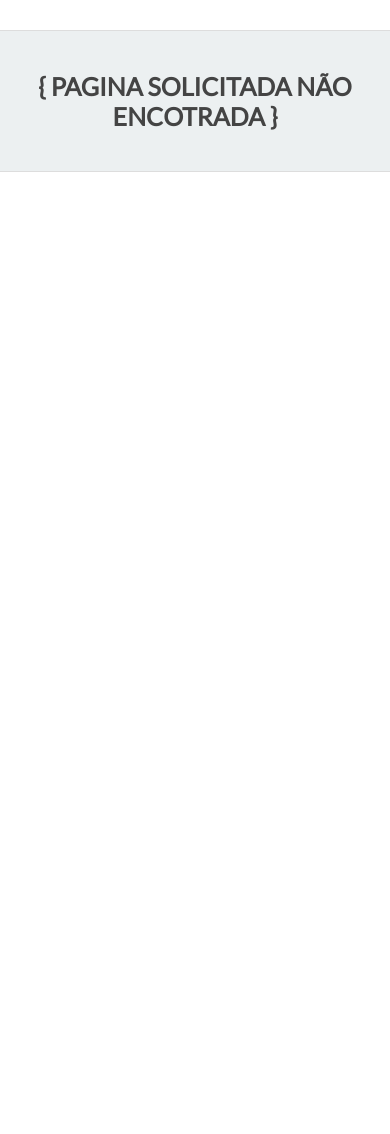
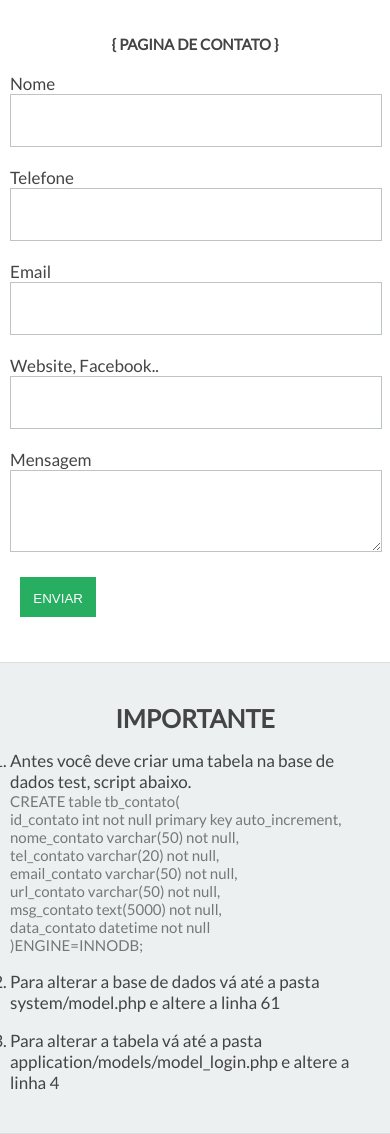
Before and after one commit to LennonSantos/ci_basic, a CodeIgniter app: page /ci_basic/contato in a window 390 px wide. Shown: the part 125-1259 px from the top of the page. Before the commit the page ends 297 px from the top, so only its background shows below. Run offline with CodeIgniter, Linux system fonts and the light colour scheme; some libraries are stand-ins or nearby versions.

Commit message:
update 0.2
foi realizado algumas alterações

```diff
--- /dev/null
+++ b/application/controllers/contato.php
@@ -0,0 +1,73 @@
+<?php if ( ! defined('BASEPATH')) exit('No direct script access allowed');
+
+class Contato extends CI_Controller {
+
+	public function index(){
+
+		$head = array(
+			'title' => 'Lennon Santos | Contato',
+			'key'   => 'Lennon santos contato, lennon, contato',
+			'description' => 'Entre em contato comigo :)'
+		);
+
+		$footer = array(
+			'scripts' => array(
+				"https://ajax.googleapis.com/ajax/libs/jquery/1.11.1/jquery.min.js" => "externo",
+				"assets/js/scripts.js" => "local",
+				"assets/js/jquery.mask.min.js" => "local",
+				"assets/js/use-mask-tel.js" => "local",
+			),
+			'nav' => '#linkContato'
+		);
+
+		$this->load->view('master_page/head', $head);
+		$this->load->view('master_page/nav');
+		$this->load->view('contato');
+		$this->load->view('master_page/footer', $footer);
+
+
+	}// function index
+
+	public function enviar(){
+
+		$this->load->model('model_contato', 'contato');
+		$this->load->library('form_validation');
+
+		$this->form_validation->set_rules('txtNome', 'Nome', 'required|min_length[4]|max_length[49]');
+		$this->form_validation->set_rules('txtTel', 'Telefone', 'required|min_length[4]|max_length[20]');
+		$this->form_validation->set_rules('txtEmail', 'Email', 'required|min_length[4]|max_length[49]|valid_email');
+		$this->form_validation->set_rules('txtUrl', 'Link', 'required|min_length[4]|max_length[49]');
+		$this->form_validation->set_rules('txtMsg', 'Mensagem', 'required|min_length[4]|max_length[5000]');
+
+		if ($this->form_validation->run() == FALSE){
+
+			$avisos = array(
+				form_error('txtNome'),
+				form_error('txtTel'),
+				form_error('txtEmail'),
+				form_error('txtUrl'),
+				form_error('txtMsg')
+			);
+
+
+		}else{
+			$nome = $this->input->post("txtNome");
+			$tel = $this->input->post("txtTel");
+			$email = $this->input->post("txtEmail");
+			$url = $this->input->post("txtUrl");
+			$msg = $this->input->post("txtMsg");
+
+			$this->contato->inserir($nome, $tel, $email, $url, $msg);
+
+			$avisos = array(
+				"<p>Obrigado. Agradecemos o seu contato. Em breve encaminharei a resposta.</p>"
+			);
+		}
+
+		$this->session->set_flashdata('msg-contato', $avisos);
+
+		redirect(base_url('contato'));
+
+	} // function enviar
+
+}
--- a/application/controllers/login.php
+++ b/application/controllers/login.php
@@ -41,7 +41,8 @@ class Login extends CI_Controller {
 			$this->session->set_userdata("logado", 1);
 			redirect(base_url('restrito'));
 		} else {
-			redirect(base_url('login/index/usuario-ou-senha-invalidos'));
+			$this->session->set_flashdata('msg-login', "usuário ou senha inválidos. <br> tente email como <b>lennonsbueno@gmail.com</b> e senha como <b>123</b>");
+			redirect(base_url('login/'));
 		}
 	}
 
--- a/application/views/contato.php
+++ b/application/views/contato.php
@@ -1,7 +1,92 @@
-<section class="jumbotron">
+<section>
 	<div class="sub-box">
 		<div class="content">
 			<h2 class="text-center"> { PAGINA DE CONTATO }</h2>
 		</div>
+		<form method="post" action="<?php echo base_url('contato/enviar') ?>" class="form">
+
+			<div class="row">
+				<div class="cols cols-6-3x">
+					<div class="content">
+						<label>Nome</label>
+						<input type="text" name="txtNome" pattern="[a-z-A-Z\s]+$" required>
+					</div>
+				</div>
+				<div class="cols cols-6-3x">
+					<div class="content">
+						<label>Telefone</label>
+						<input id="txtTelefone" name="txtTel" type="tel" pattern="\([0-9]{2}\)[\s][0-9]{4}-[0-9]{4,5}" required>
+					</div>
+				</div>
+			</div>
+			<div class="row">
+				<div class="cols cols-6-3x">
+					<div class="content">
+						<label>Email</label>
+						<input type="email" name="txtEmail" pattern="[a-z0-9._%+-]+@[a-z0-9.-]+\.[a-z]{2,4}$" required>
+					</div>
+				</div>
+				<div class="cols cols-6-3x">
+					<div class="content">
+						<label>Website, Facebook..</label>
+						<input type="text" name="txtUrl">
+					</div>
+				</div>
+			</div>
+			<div class="row">
+				<div class="cols cols-1">
+					<div class="content">
+						<label>Mensagem</label>
+						<textarea rows="5" name="txtMsg"></textarea>
+					</div>
+				</div>
+			</div>
+
+			<input type="submit" value="ENVIAR">
+
+		</form>
+
+		<ul id="msg-box" class="content">
+		<?php
+
+			$msg_contato = $this->session->flashdata('msg-contato');
+
+			if( isset( $msg_contato ) && $msg_contato != null ){
+
+				foreach($msg_contato as $key => $value){
+					if($value != null){
+						echo "<li> $value </li>";
+					}
+				}
+
+			}
+		?>
+		</ul>
 	</div>
 </section>
+<section class="jumbotron">
+	<div class="sub-box">
+		<div class="content">
+			<h2>IMPORTANTE</h2>
+			<ol>
+				<li>Antes você deve criar uma tabela na base de dados test, script abaixo.
+					<ul>
+						<li>CREATE table tb_contato( <br>
+
+						  id_contato int not null primary key auto_increment, <br>
+						  nome_contato varchar(50) not null, <br>
+						  tel_contato varchar(20) not null, <br>
+						  email_contato varchar(50) not null, <br>
+						  url_contato varchar(50) not null, <br>
+						  msg_contato text(5000) not null, <br>
+						  data_contato datetime not null <br>
+
+						)ENGINE=INNODB;</li>
+					</ul>
+				</li>
+				<li>Para alterar a base de dados vá até  a pasta system/model.php e altere a linha 61</li>
+				<li>Para alterar a tabela vá até a pasta application/models/model_login.php e altere a linha 4</li>
+			</ol>
+		</div>
+	</div>
+</section>
--- a/application/views/master_page/footer.php
+++ b/application/views/master_page/footer.php
@@ -14,5 +14,6 @@
         <script type="text/javascript">
             $("<?php echo $nav;  ?>").addClass('active');
         </script>
+    </div><!-- .box -->
 </body>
 </html>
--- a/application/views/master_page/nav.php
+++ b/application/views/master_page/nav.php
@@ -1,4 +1,5 @@
-<body class="box">
+<body>
+	<div class="box">
 	<header>
 		<div class="sub-box">
 			<div class="content">
@@ -13,7 +14,7 @@
 		 						<ul>
 		 							<li><a id="linkHome" href="<?php echo base_url(); ?>">Home</a></li>
 		 							<li><a id="linkLogin" href="<?php echo base_url('login'); ?>">Login</a></li>
-									<li><a id="linkContato" href="<?php echo base_url('home/contato'); ?>">Contato</a></li>
+									<li><a id="linkContato" href="<?php echo base_url('contato'); ?>">Contato</a></li>
 		 							<li class="fechar-menu"><a href="#" class="fechar">Fechar menu</a></li>
 		 						</ul>
 		 					</nav>
--- a/assets/css/lstyles.css
+++ b/assets/css/lstyles.css
@@ -124,13 +98,24 @@ form input[type='submit']{
 	text-indent: 0;
 }
 
-.ico-fechar-menu:before{
-	content: "◄";
+.form input[type='text'],[type='tel'],[type='email'], [type='password'], .form textarea{
+	font-size: 1.7em;
+	border: 1px solid #bdc3c7;
+	background-color: transparent;
 }
 
-.ico-abrir-menu:after{
-	content: "►";
+.form input[type='tel']{
+	display: block;
+	width: 100%;
 }
+
+.form textarea{	width: 100%;}
+
+.form input[type='submit']{margin-left: 1.5em;}
+
+.ico-fechar-menu:before{content: "◄";}
+
+.ico-abrir-menu:after{content: "►";}
 
 .jumbotron{
 	background-color: #ecf0f1;
@@ -155,6 +140,8 @@ form input[type='submit']{
 	margin-top: 1em;
 }
 
+label{font-size: 1.7em;}
+
 nav.menu{
 	text-align: right;
 	width: 100%;
--- a/assets/css/styles.css
+++ b/assets/css/styles.css
@@ -11,3 +11,9 @@ ol > li{
 	font-size: 1.7em;
 	margin-top: 1em;
 }
+
+ol > li > ul >li{
+	font-size: 15px;
+	color: #777;
+	list-style: none;
+}
--- a/index.php
+++ b/index.php
@@ -1,4 +1,6 @@
 <?php
+
+date_default_timezone_set('America/Sao_Paulo');
 
 /*
  *---------------------------------------------------------------
```
Also changed, not shown: other parts of assets/css/lstyles.css (+49 -144 lines), application/controllers/home.php (+0 -22 lines), application/models/model_contato.php (+19 -2 lines), application/views/login.php (+33 -15 lines), assets/img/ico/login.png (added). Lines whose indentation alone changed are shown as unchanged.
